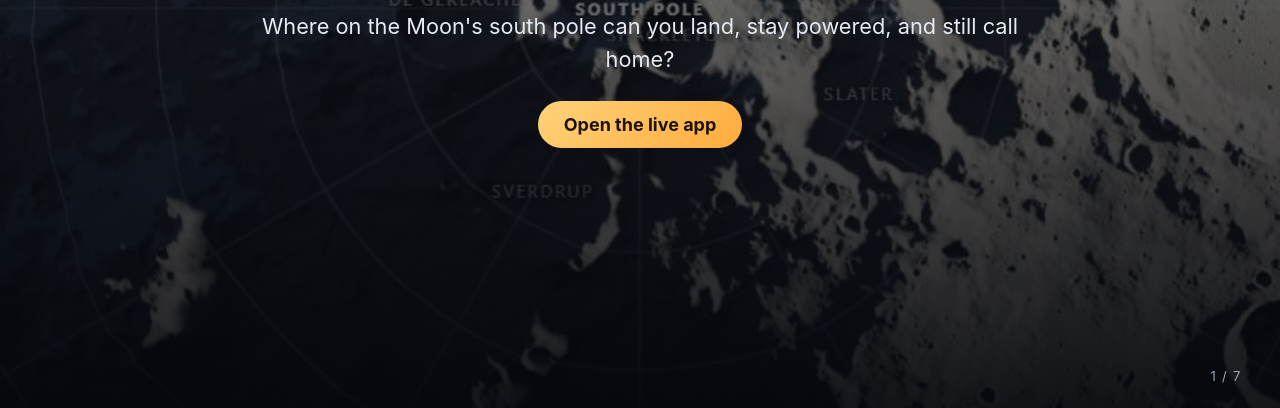
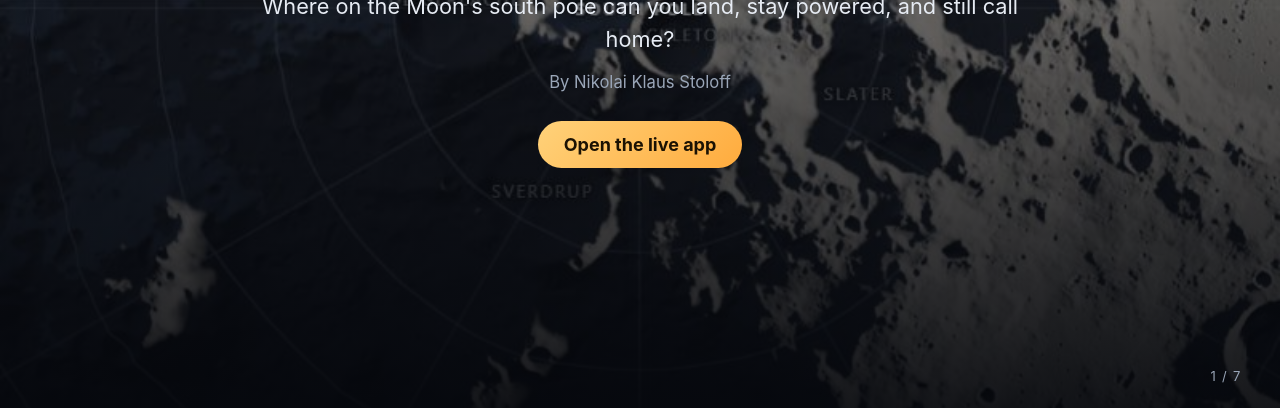
Before and after one commit to Klauscreates/shadowline, a website: page demo/index.html in a window 1280 px wide. Shown: the part 392-800 px from the top of the page. Drawn offline with Linux system fonts and the light colour scheme.

Commit message:
Add author and AI-use notes to the app, source files and slides
Co-Authored-By: Claude Fable 5.2 <noreply@anthropic.com>

```diff
--- a/demo/index.html
+++ b/demo/index.html
@@ -29,6 +29,7 @@
   img.phone { max-height: 80vh; width: auto; max-width: 100%; justify-self: center; border-radius: 26px; }
   .hero { background: linear-gradient(rgba(4,6,11,.25), rgba(4,6,11,.92)), url(5-top.jpg) center/cover; text-align: center; }
   .hero p { max-width: 760px; margin: 22px auto 0; color: #e6ebf3; }
+  .hero p.by { font-size: clamp(13px, 1.3vw, 17px); color: var(--dim); margin-top: 14px; }
   .tag { color: var(--sun); letter-spacing: .18em; font-size: 13px; text-transform: uppercase; margin-bottom: 18px; }
   .big { font-size: clamp(30px, 4.5vw, 60px); font-weight: 700; color: #fff; line-height: 1; }
   .stats { display: grid; grid-template-columns: repeat(3, 1fr); gap: 18px; margin-top: 26px; }
@@ -45,6 +46,7 @@
     <div class="tag">NASA Space Apps Challenge 2026</div>
     <h1>SHADOWLINE</h1>
     <p>Where on the Moon's south pole can you land, stay powered, and still call home?</p>
+    <p class="by">By Nikolai Klaus Stoloff</p>
     <a class="btn" href="../">Open the live app</a>
   </div>
   <div class="n">1 / 7</div>
--- a/src/ephemeris.js
+++ b/src/ephemeris.js
@@ -1,3 +1,4 @@
+// Shadowline. Written with Claude (Anthropic) as an AI coding assistant, directed and reviewed by Nikolai Klaus Stoloff.
 // Sun and Earth directions as seen from the Moon, in a Moon-fixed frame.
 // Uses astronomy-engine (MIT) for the Moon's orbit and IAU rotation model.
 import * as A from '../vendor/astronomy.js';
--- a/src/gpu.js
+++ b/src/gpu.js
@@ -1,3 +1,4 @@
+// Shadowline. Written with Claude (Anthropic) as an AI coding assistant, directed and reviewed by Nikolai Klaus Stoloff.
 // GPU side: terrain material, live light map and time-accumulated heat maps.
 import * as THREE from 'three';
 
--- a/src/main.js
+++ b/src/main.js
@@ -1,3 +1,4 @@
+// Shadowline. Written with Claude (Anthropic) as an AI coding assistant, directed and reviewed by Nikolai Klaus Stoloff.
 import * as THREE from 'three';
 import { OrbitControls } from '../vendor/OrbitControls.js';
 import { moonSky } from './ephemeris.js';
--- a/src/terrain.js
+++ b/src/terrain.js
@@ -1,3 +1,4 @@
+// Shadowline. Written with Claude (Anthropic) as an AI coding assistant, directed and reviewed by Nikolai Klaus Stoloff.
 // CPU side of the terrain: loading, map <-> sphere maths, height sampling,
 // horizon profiles and per-site time series.
 import { SUN_RADIUS_RAD } from './ephemeris.js';
```
Also changed, not shown: index.html (+3 -0 lines).
